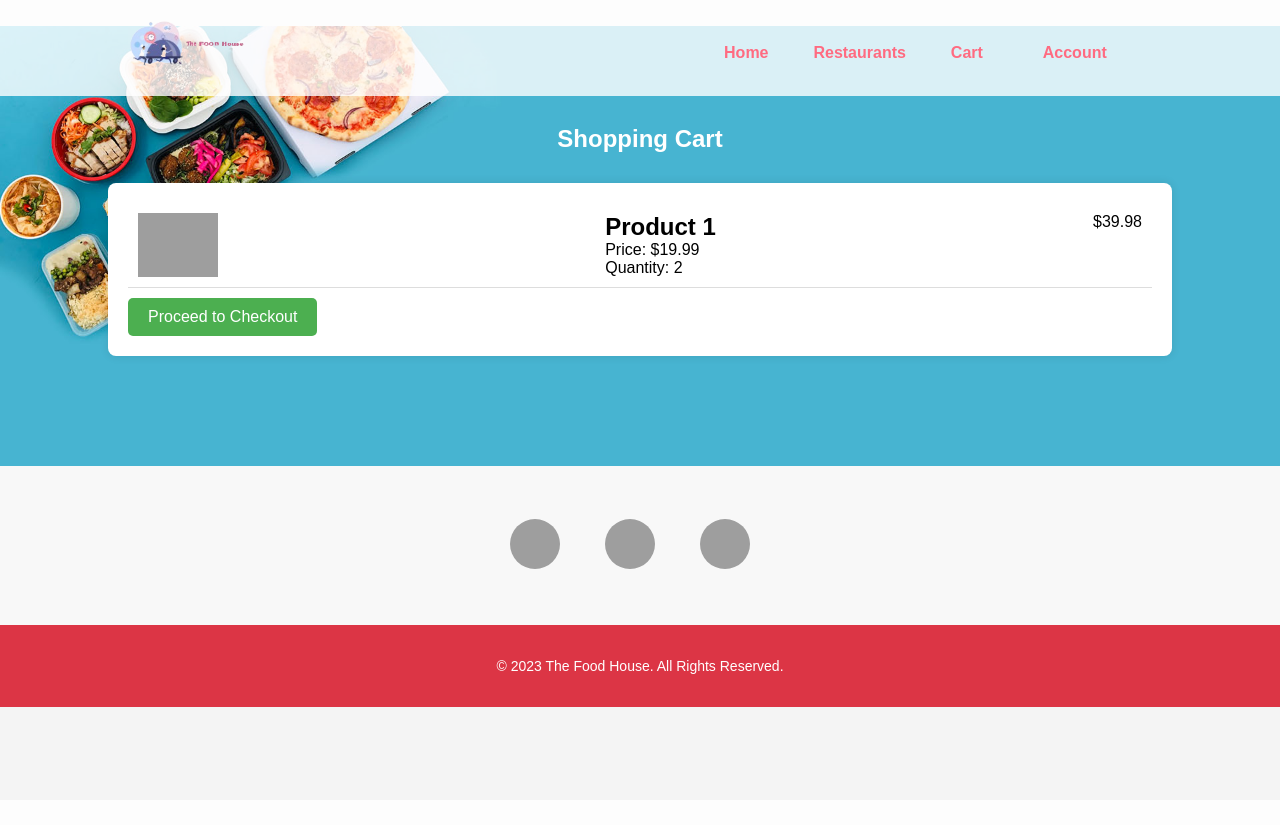
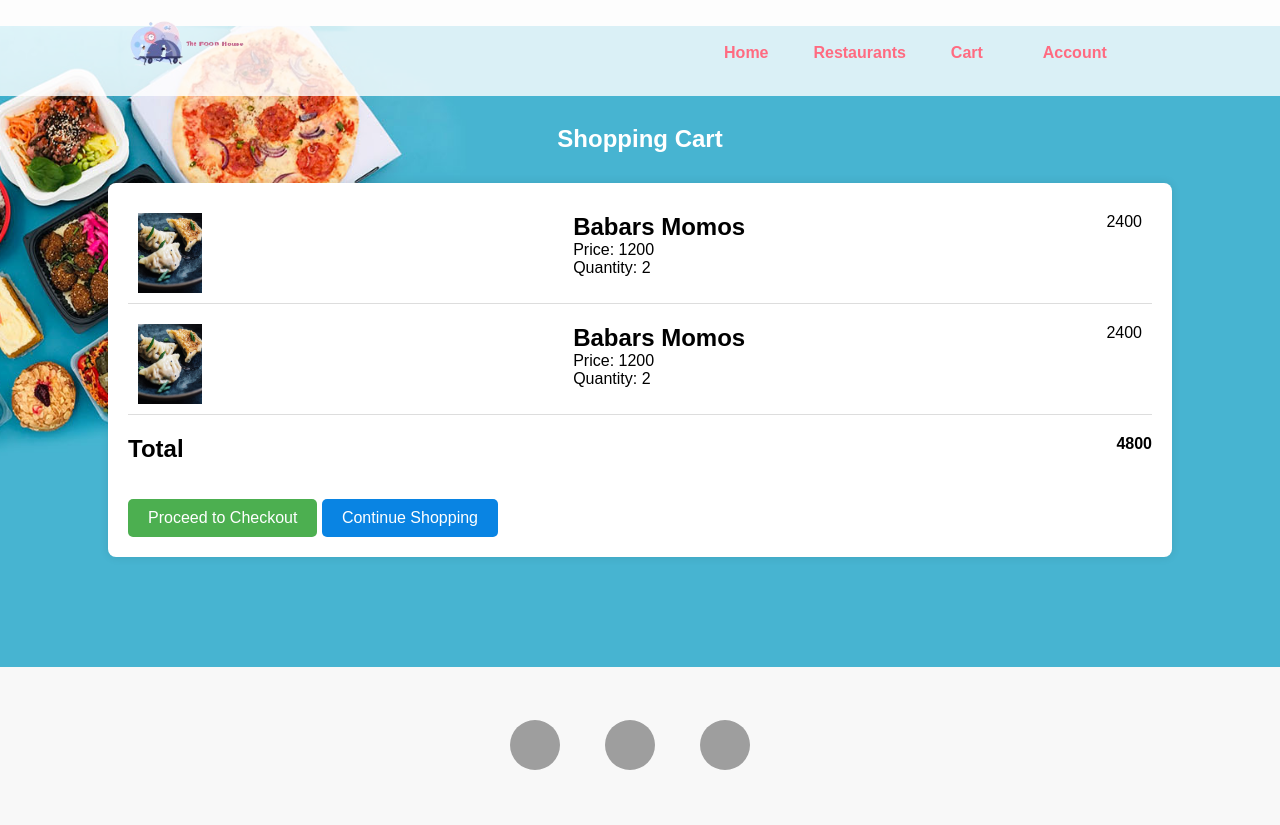
Before and after one commit to DeRohan/Food-Order-Project, a PHP site: page /food-order-project/cart.php in a window 1280 px wide. Shown: the top 825 px of the page. Before the commit the page ends 707 px from the top, so only its background shows below. Run offline with PHP 8.4, Linux system fonts and the light colour scheme; a user stored in the database is signed in; data comes from the database, SQL or seed files in the repository; grey boxes are pictures that could not be loaded.

Commit message:
Order Placement Complete!

```diff
--- a/cart.php
+++ b/cart.php
@@ -1,9 +1,10 @@
-<?php include ('partials-usr/menu.php');
-    include ('partials-usr/login-check.php');
+<?php include('partials-usr/menu.php');
+include('partials-usr/login-check.php');
 ?>
 
 <!DOCTYPE html>
 <html lang="en">
+
 <head>
     <meta charset="UTF-8">
     <meta name="viewport" content="width=device-width, initial-scale=1.0">
@@ -63,8 +64,18 @@
             cursor: pointer;
             font-size: 16px;
         }
+        .continue-btn {
+            background-color: #0984e3;
+            color: #fff;
+            padding: 10px 20px;
+            border: none;
+            border-radius: 5px;
+            cursor: pointer;
+            font-size: 16px;
+        }
     </style>
 </head>
+
 <body>
     <section class="food-search">
         <header>
@@ -72,23 +83,52 @@
         </header>
 
         <div class="cart-container">
+            <?php
+            $sql = "SELECT * FROM tbl_cart";
+            $result = mysqli_query($conn, $sql);
+            $count = mysqli_num_rows($result);
+            $total = 0;
+            if ($count > 0) {
+                while ($row = mysqli_fetch_assoc($result)) {
+                    $f_id = $row['item_id'];
+                    $quantity = $row['quantity'];
+
+                    $sql2 = "SELECT * FROM tbl_food WHERE id = $f_id";
+                    $result2 = mysqli_query($conn, $sql2);
+                    $row2 = mysqli_fetch_assoc($result2);
+                    $f_title = $row2['title'];
+                    $f_price = $row2['price'];
+                    $image_name = $row2['image_name'];
+                    $total += ($f_price * $quantity);
+                    ?>
                     <div class="cart-item">
+                        <img src="<?php echo $home_url; ?>images/restaurant/<?php echo $image_name;?>" alt="<?php echo $f_title;?>">
+                        <div>
+                            <h3><?php echo $f_title;?></h3>
+                            <p>Price: <?php echo $f_price;?></p>
+                            <p>Quantity: <?php echo $quantity;?></p>
+                        </div>
+                        <p><?php echo $f_price * $quantity;?></p>
+                    </div>
                     <?php
-
+                }
+            }
             ?>
-            <img src="product1.jpg" alt="Product 1">
-            <div>
-                <h3>Product 1</h3>
-                <p>Price: $19.99</p>
-                <p>Quantity: 2</p>
+            <div class="cart-total">
+                <h3>Total</h3>
+                <p><?php echo $total;?></p>
             </div>
-            <p>$39.98</p>
-        </div>
-
-        <button action="checkout.php" class="checkout-btn">Proceed to Checkout</button>
+            <br><br>
+            <a href="checkout.php">
+                <button class="checkout-btn">Proceed to Checkout</button>
+            </a>
+            <a href="<?php echo $home_url;?>">
+                <button action="" class="continue-btn">Continue Shopping</button>
+            </a>
         </div>
     </section>
 </body>
+
 </html>
 
 
--- a/checkout.php
+++ b/checkout.php
@@ -2,7 +2,8 @@
     include ('config/connect.php');
     include ('partials-usr/login-check.php');
 
-    $payment = $_POST['payment'];
+    // $payment = $_POST['payment'];
+    $payment = "Cash on Delivery";
     $user_id = $_SESSION['customer'];
     $sql = "SELECT * FROM tbl_cart";
     $result = mysqli_query($conn, $sql);
@@ -56,7 +57,7 @@
                 order_id = $current_order,
                 amount = $total_amount,
                 method = '$payment',
-                tr_date = '$ord_date'
+                tr_date = '$ord_date',
                 status = 'Paid'
             ";
             $res_tr = mysqli_query($conn, $sql_tr);
--- a/order-history.php
+++ b/order-history.php
@@ -4,9 +4,7 @@
 
 <div class="main-content">
     <div class="wrapper">
-        <table class="tbl-full">
-
-        </table>
+        <table class="tbl-full"></table>
     </div>
 </div>
 
```
Lines whose indentation alone changed are shown as unchanged.
